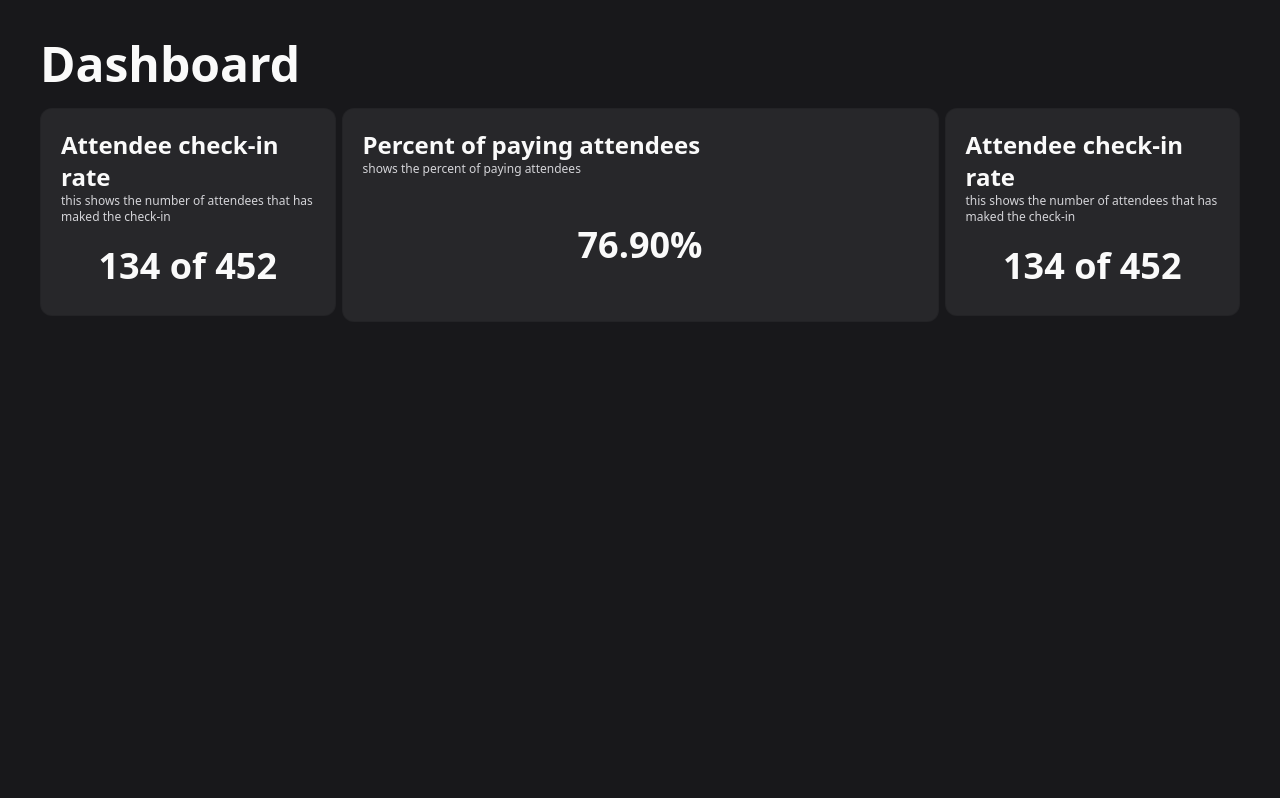
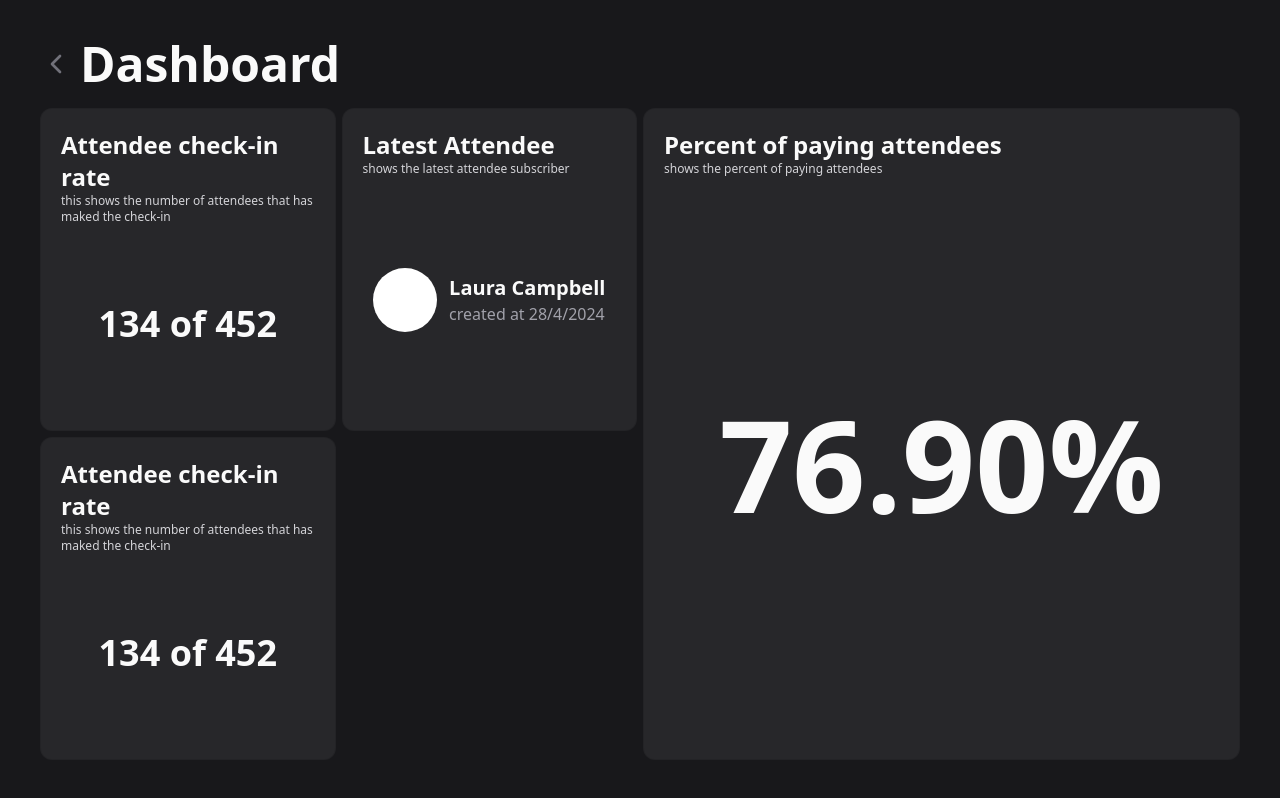
Before and after one commit to retr0lbb/NLW-UNITE-passin-React, a React (Vite) app: page /admin/dashbord in a window 1280 px wide. Built offline with nearby package versions, Linux system fonts and the light colour scheme.

Commit message:
style: styled grid add icons

```diff
--- a/src/pages/home.tsx
+++ b/src/pages/home.tsx
@@ -1,20 +1,37 @@
 import { Card } from "../components/dashbord-graphs/card"
+import {ChevronLeft} from "lucide-react"
 
 
 export const HomeDashboard: React.FC = () => {
     return(
         <main className="w-screen h-screen flex flex-col p-10 bg-zinc-900">
-            <h1 className="text-5xl font-bold">Dashboard</h1>
-            <div className="w-full grid grid-cols-4 mt-5 gap-1.5">
+            <div className="flex items-center gap-2">
+                <ChevronLeft size={32}
+                className="text-zinc-500 cursor-pointer transition-all hover:scale-105 hover:text-zinc-300"/>
+
+                <h1 className="text-5xl font-bold">Dashboard</h1>
+            </div>
+            <div className="w-full h-full grid grid-cols-4 mt-5 gap-1.5">
 
                 <Card title="Attendee check-in rate"
                 description="this shows the number of attendees that has maked the check-in" >
                     <h1 className="text-4xl font-bold">134 of 452</h1>
                 </Card>
 
+                <Card title="Latest Attendee"
+                description="shows the latest attendee subscriber" >
+                    <div className="flex items-center justify-center gap-3">
+                        <div className="size-16 bg-white rounded-full" />
+                        <div>
+                            <p className="font-bold text-xl">Laura Campbell</p>
+                            <p className="text-zinc-400">created at 28/4/2024</p>
+                        </div>
+                    </div>
+                </Card>
+
                 <Card className="col-span-2 row-span-2" title="Percent of paying attendees"
                 description="shows the percent of paying attendees" >
-                    <h1 className="text-4xl font-bold">76.90%</h1>
+                    <h1 className="text-9xl font-bold">76.90%</h1>
                 </Card>
 
                 <Card title="Attendee check-in rate"
```
